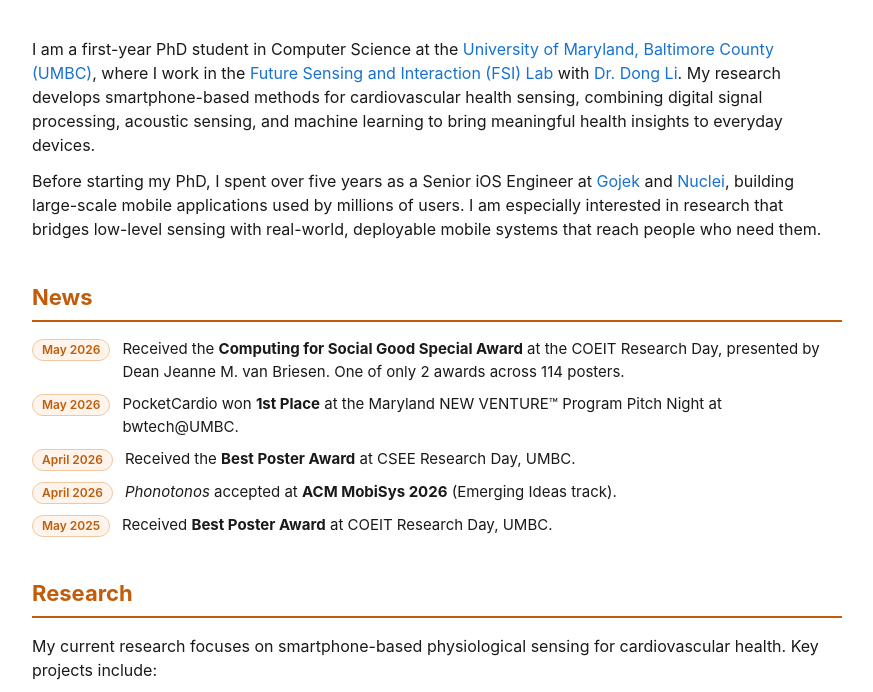
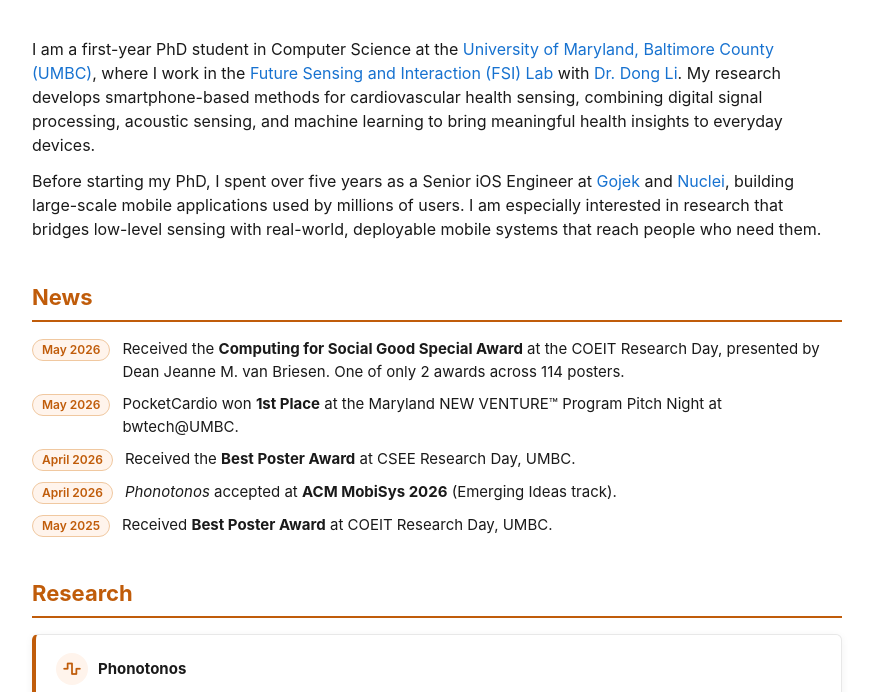
Before and after one commit to RiishavRG/riishavguptaa.com, a plain HTML site: page index.html in a window 1280 px wide. Shown: the part 233-925 px from the top of the page, without its empty margins (203-1076 px from the left). Drawn offline with Linux system fonts and the light colour scheme.

Commit message:
Remove research section intro text

```diff
--- a/index.html
+++ b/index.html
@@ -85,10 +85,6 @@
   <!-- ========== RESEARCH ========== -->
   <section id="research">
     <h2>Research</h2>
-    <p>
-      My current research focuses on smartphone-based physiological sensing for cardiovascular health.
-      Key projects include:
-    </p>
     <div class="research-grid">
       <div class="research-card">
         <div class="research-card-header">
```
